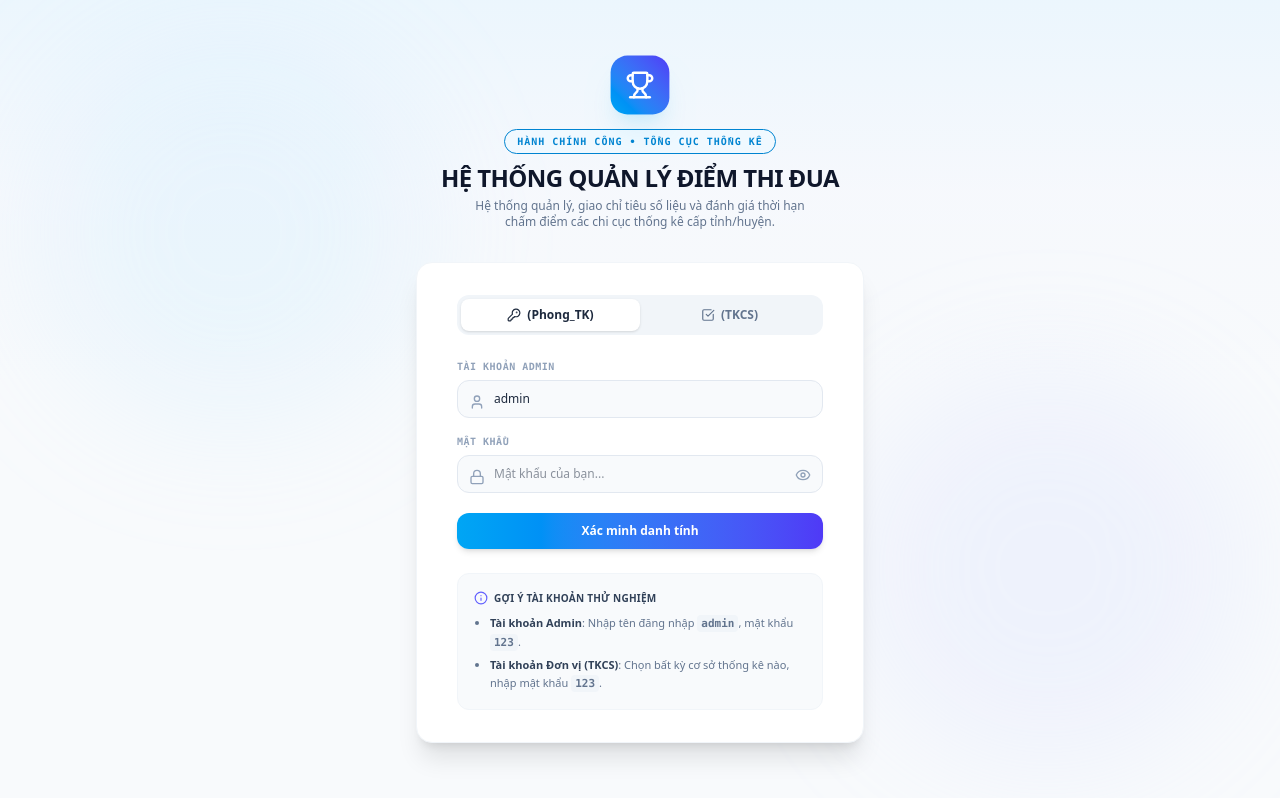
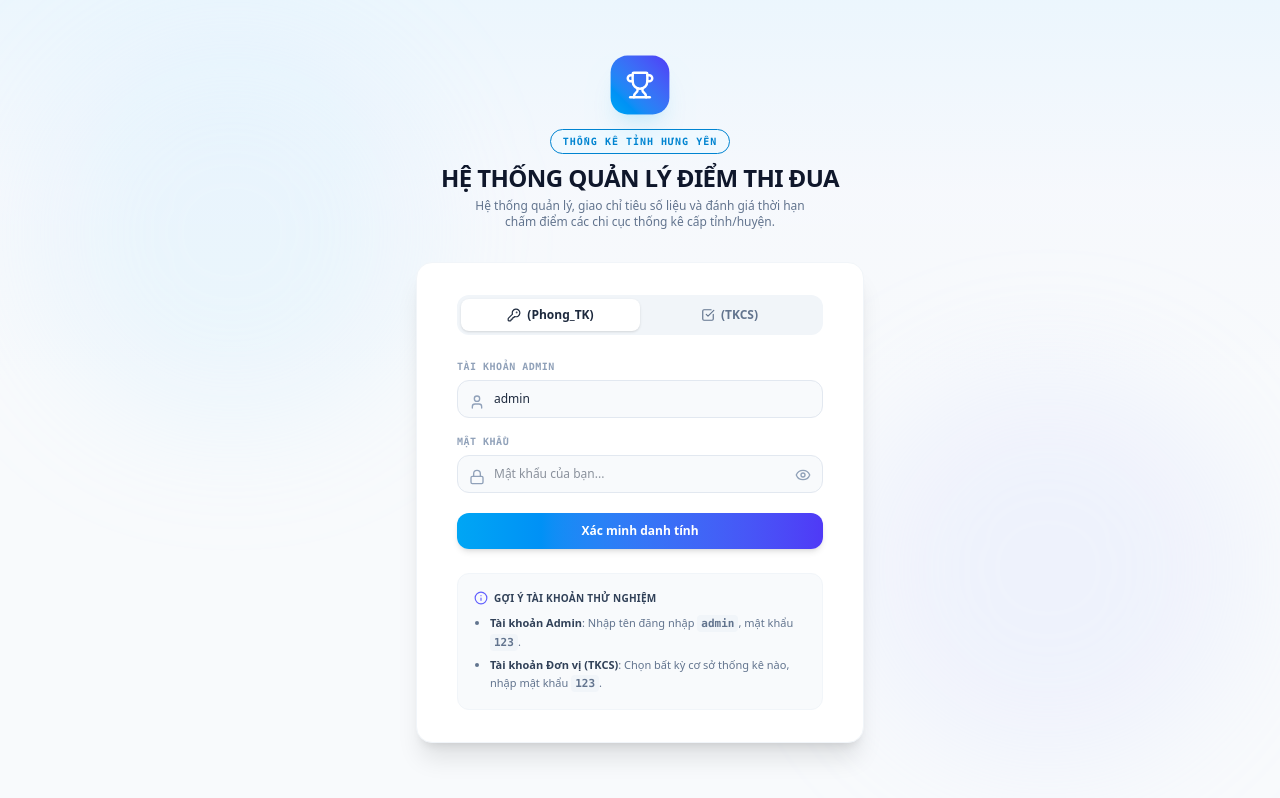
Before and after one commit to thanhtraqtm-lgtm/QUANLYDIEMTHI-DUA, a React (Vite) app: page / in a window 1280 px wide. Built offline with nearby package versions, Linux system fonts and the light colour scheme.

Commit message:
Update Login.tsx

```diff
--- a/src/components/Login.tsx
+++ b/src/components/Login.tsx
@@ -103,7 +103,7 @@ export default function Login({ onLoginSuccess, units }: LoginProps) {
             <Trophy className="h-7 w-7" />
           </div>
           <span className="text-[10px] text-sky-600 uppercase tracking-widest font-extrabold bg-sky-50 border border-sky-150 px-3 py-1 rounded-full font-mono">
-            Hành chính công • Tổng cục thống kê
+            THỐNG KÊ TỈNH HƯNG YÊN
           </span>
           <h2 className="mt-2 text-xl sm:text-2xl font-black text-slate-900 tracking-tight font-sans">
             HỆ THỐNG QUẢN LÝ ĐIỂM THI ĐUA
```
